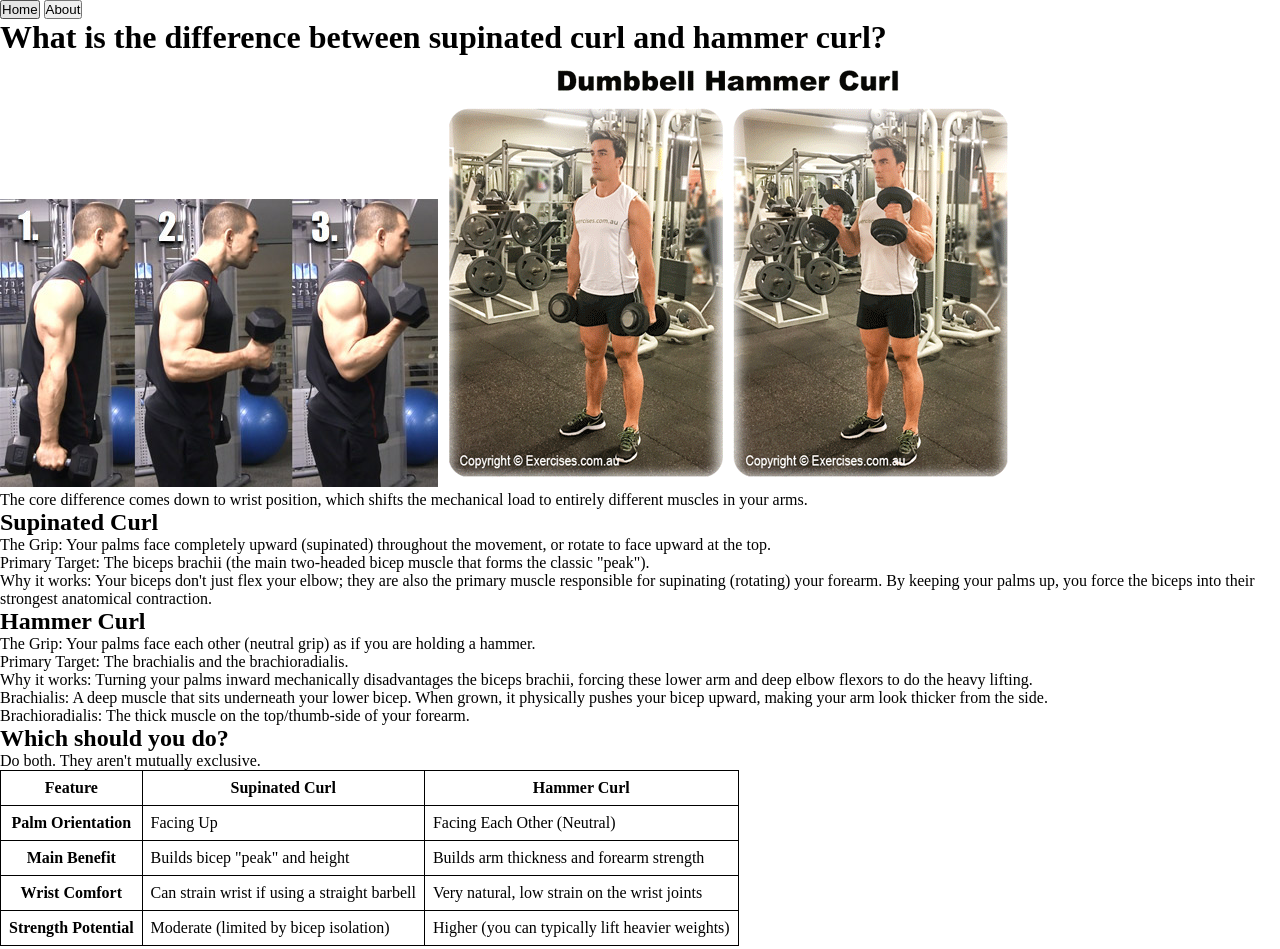
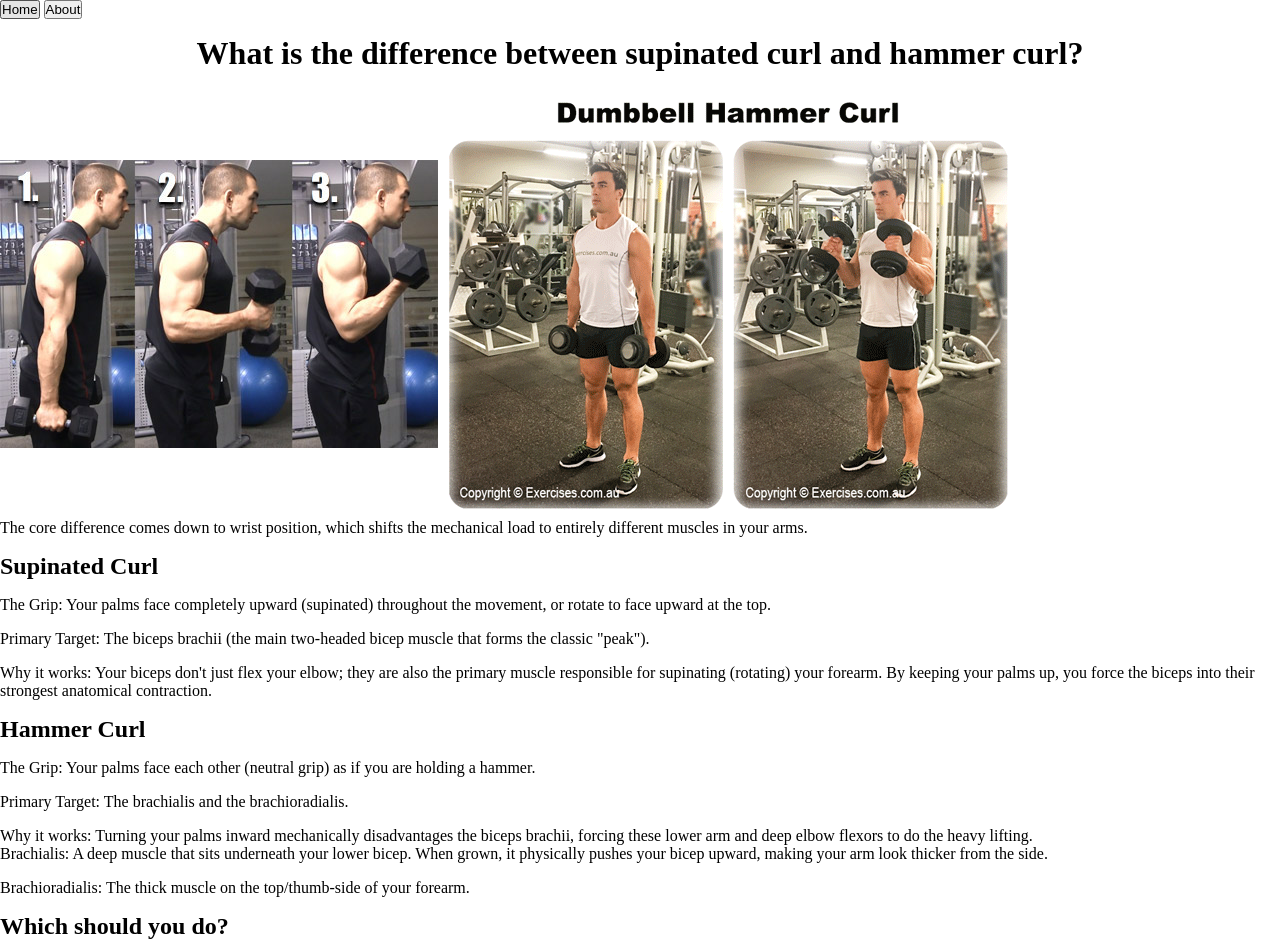
Before and after one commit to nivad320-lgtm/restaurant-page, a website built with webpack: page src/template.html in a window 1280 px wide. Shown: the top 949 px of the page. Built offline with nearby package versions, Linux system fonts and the light colour scheme.

Commit message:
Add minimal style

```diff
--- a/src/homepage.js
+++ b/src/homepage.js
@@ -32,6 +32,10 @@ const DisplayController = {
         const supinated = this.buildImg(supinatedImage, 'supinated-curl');
         const hammer = this.buildImg(hammerImage, 'hammer-curl')
 
+        const imgDiv = document.createElement('div');
+        imgDiv.setAttribute('class', 'imgDiv');
+        imgDiv.append(supinated, hammer);
+
         const para = this.buildText('The core difference comes down to wrist position, which shifts the mechanical load to entirely different muscles in your arms.', 'p')
         const supinatedTitle = this.buildText('Supinated Curl', 'h2');
 
@@ -64,8 +68,7 @@ const DisplayController = {
         const finalThoughAns = this.buildText(`Do both. They aren't mutually exclusive.`, 'p');
         contentContainer.append(
             title,
-            supinated,
-            hammer,
+            imgDiv,
             para,
             supinatedTitle,
             supinatedList,
--- a/src/styles.css
+++ b/src/styles.css
@@ -15,3 +15,20 @@ td {
 table {
     border-collapse: collapse;
 }
+
+.imgDiv {
+    display: flex;
+    align-items: center;
+}
+
+h1,
+h2,
+p,
+li {
+    margin-bottom: 16px;
+}
+
+h1 {
+    margin-top: 16px;
+    text-align: center;
+}
```
